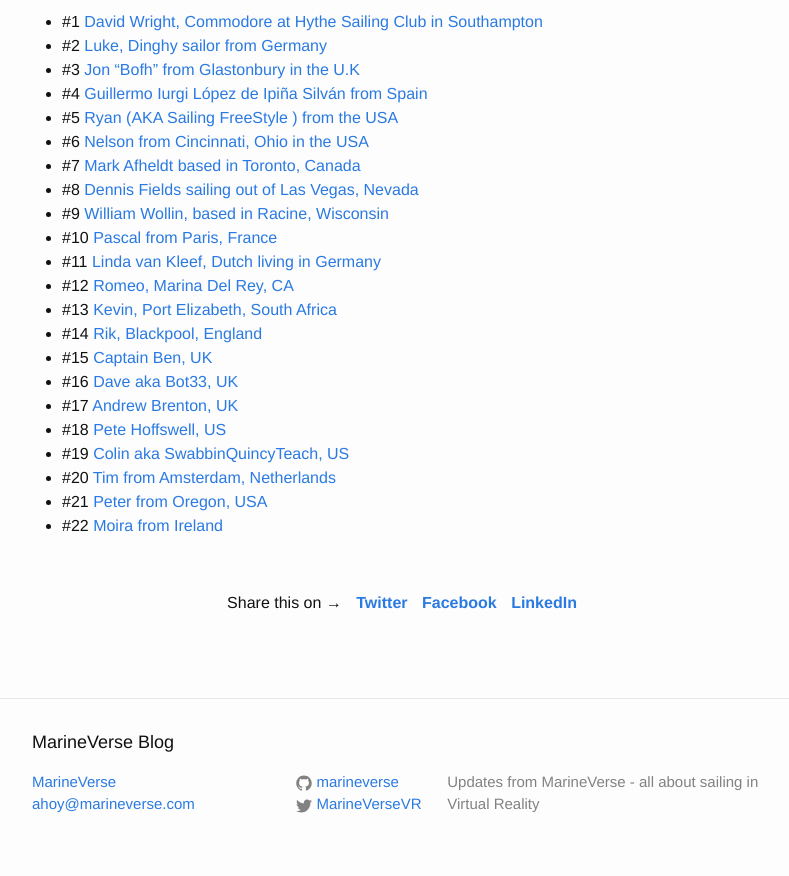
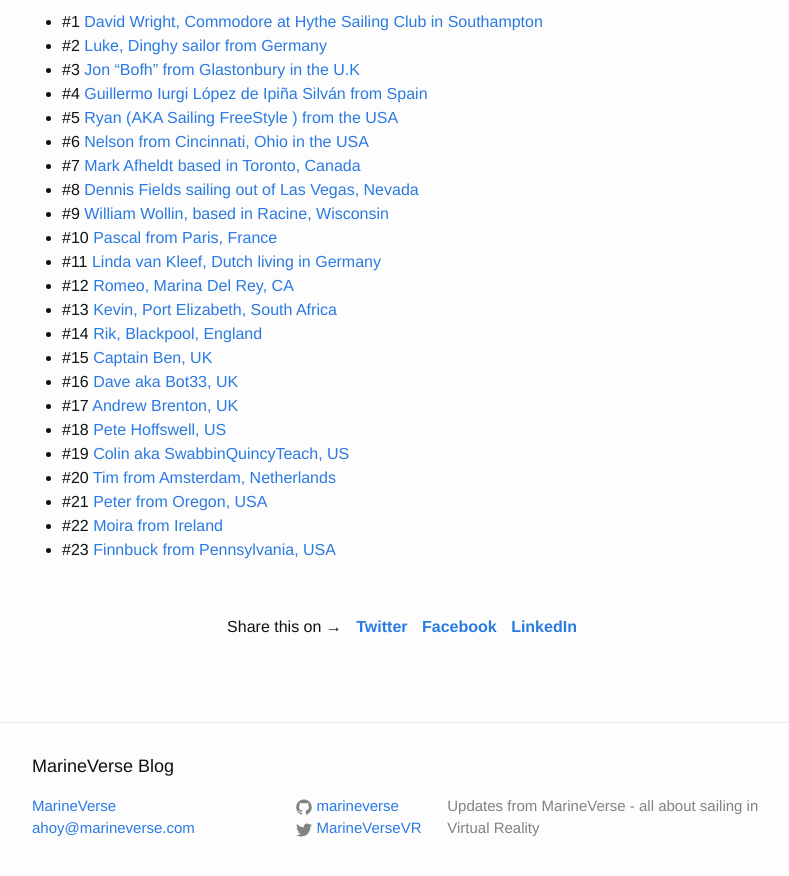
Before and after one commit to marineverse/marineverse.github.io, a Jekyll site: the page built from _posts/2020-05-09-vr-sailors-marineverse-cup-community-pascal.markdown, in a window 1280 px wide and 900 px high, scrolled down 3011 px. Shown: the top 876 px of the window, without its empty margins (238-1027 px from the left). Built offline with Jekyll 4.4.1, drawn with Linux system fonts in a browser that asks for light colours; comment, search, counter and statistics services are not loaded.

Commit message:
Finnbuck link

```diff
--- a/_includes/community-series.markdown
+++ b/_includes/community-series.markdown
@@ -20,3 +20,4 @@
   - #20 [Tim from Amsterdam, Netherlands](https://blog.marineverse.com/marineverse/2022/04/11/vr-sailors-marineverse-cup-community-tim.html)
   - #21 [Peter from Oregon, USA](https://blog.marineverse.com/marineverse/2022/05/18/vr-sailors-marineverse-cup-community-peter.html)
   - #22 [Moira from Ireland](https://blog.marineverse.com/marineverse/2024/04/24/vr-sailors-marineverse-cup-community-moira.html)
+  - #23 [Finnbuck from Pennsylvania, USA](https://blog.marineverse.com/marineverse/2025/01/29/vr-sailors-marineverse-sailing-club-finnbuck.html)
```
